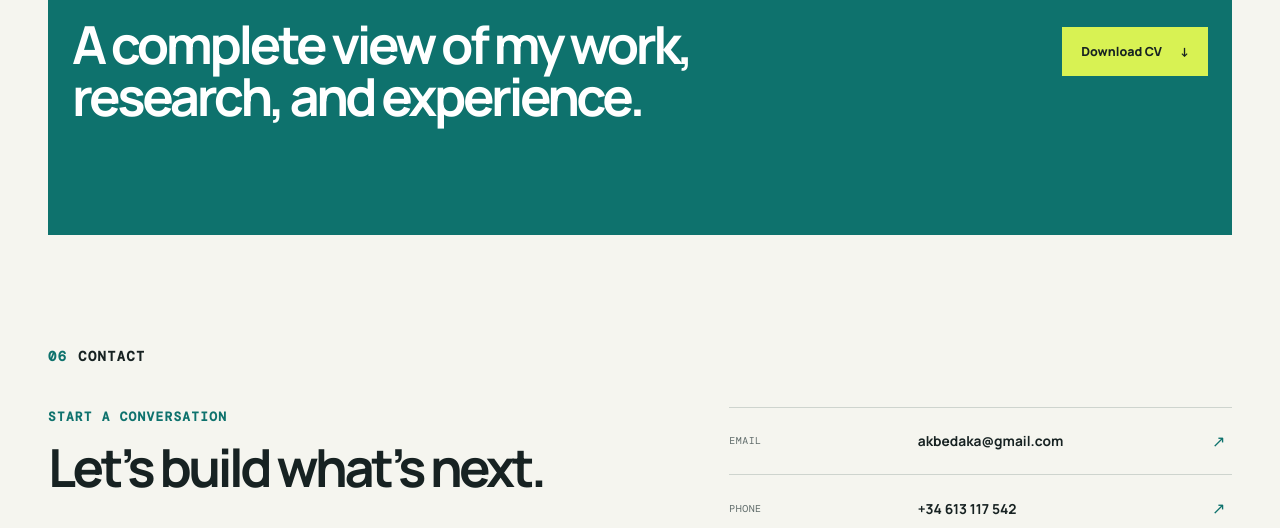
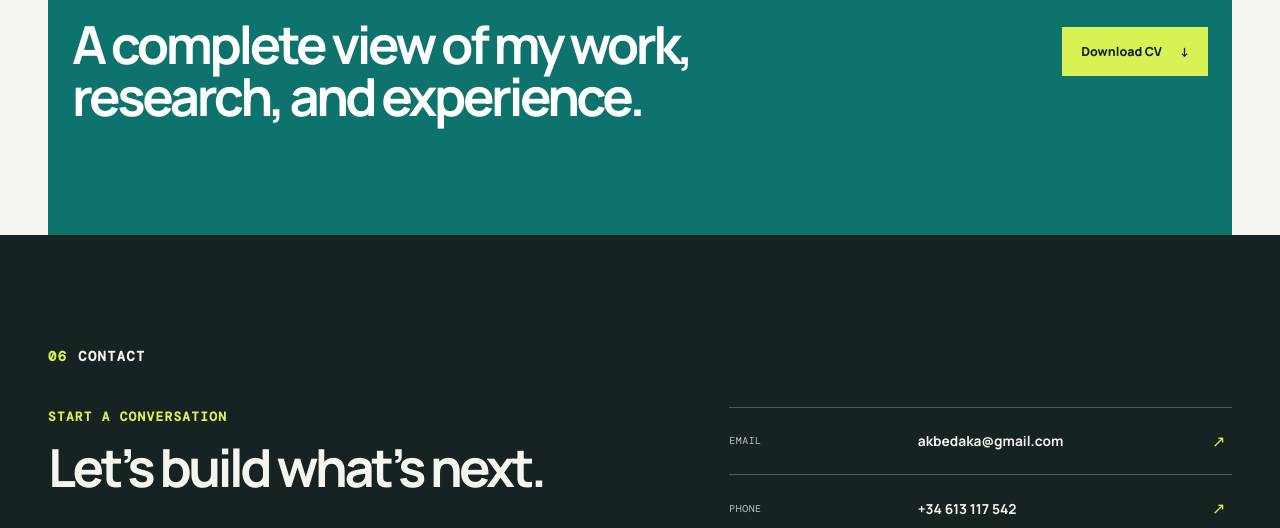
Before and after one commit to AmitBedaka/website-design-amit, a plain HTML site: page index.html in a window 1280 px wide. Shown: the part 8022-8550 px from the top of the page. Drawn offline with nearby package versions, Linux system fonts and the light colour scheme.

Commit message:
Contact section background update

```diff
--- a/index.html
+++ b/index.html
@@ -8,7 +8,7 @@
     <link rel="preconnect" href="https://fonts.googleapis.com" />
     <link rel="preconnect" href="https://fonts.gstatic.com" crossorigin />
     <link href="https://fonts.googleapis.com/css2?family=DM+Mono:wght@400;500&family=Manrope:wght@400;500;600;700;800&family=Source+Serif+4:opsz,wght@8..60,500;8..60,600&display=swap" rel="stylesheet" />
-    <link rel="stylesheet" href="styles.css?v=20260912" />
+    <link rel="stylesheet" href="styles.css?v=20260912-contact" />
   </head>
   <body>
     <a class="skip-link" href="#main">Skip to content</a>
@@ -114,9 +114,9 @@
 
       <section id="cv" class="section cv-band reveal"><div><p class="eyebrow"><span></span> CURRICULUM VITAE</p><h2>A complete view of my work, research, and experience.</h2></div><a class="button button-light" href="Amit_Kumar_Bedaka.pdf" download="Amit_Kumar_Bedaka_CV.pdf">Download CV <span>↓</span></a></section>
 
-      <section id="contact" class="section contact">
-        <div class="section-label reveal"><span>06</span><p>Contact</p></div>
-        <div class="contact-grid"><div class="reveal"><p class="kicker">Start a conversation</p><h2>Let’s build what’s next.</h2><p class="contact-lede">I welcome conversations around robotics research, industrial automation, collaboration, and speaking opportunities.</p></div><div class="contact-links reveal"><a href="mailto:akbedaka@gmail.com"><span>Email</span><strong>akbedaka@gmail.com</strong><i>↗</i></a><a href="tel:+34613117542"><span>Phone</span><strong>+34 613 117 542</strong><i>↗</i></a><a href="https://www.linkedin.com/in/amitkumarbedaka" target="_blank" rel="noopener noreferrer"><span>LinkedIn</span><strong>linkedin.com/in/amitkumarbedaka</strong><i>↗</i></a></div></div>
+      <section id="contact" class="section contact" style="width:100%;margin:0;background:#172222;color:#f5f5ef;padding:112px max(48px,calc((100% - 1360px)/2))">
+        <div class="section-label reveal"><span style="color:#d8f253">06</span><p>Contact</p></div>
+        <div class="contact-grid"><div class="reveal"><p class="kicker" style="color:#d8f253">Start a conversation</p><h2>Let’s build what’s next.</h2><p class="contact-lede" style="color:#bfc7c3">I welcome conversations around robotics research, industrial automation, collaboration, and speaking opportunities.</p></div><div class="contact-links reveal" style="border-color:rgba(255,255,255,.25)"><a href="mailto:akbedaka@gmail.com" style="color:#f5f5ef;border-color:rgba(255,255,255,.25)"><span style="color:#bfc7c3">Email</span><strong>akbedaka@gmail.com</strong><i style="color:#d8f253">↗</i></a><a href="tel:+34613117542" style="color:#f5f5ef;border-color:rgba(255,255,255,.25)"><span style="color:#bfc7c3">Phone</span><strong>+34 613 117 542</strong><i style="color:#d8f253">↗</i></a><a href="https://www.linkedin.com/in/amitkumarbedaka" target="_blank" rel="noopener noreferrer" style="color:#f5f5ef;border-color:rgba(255,255,255,.25)"><span style="color:#bfc7c3">LinkedIn</span><strong>linkedin.com/in/amitkumarbedaka</strong><i style="color:#d8f253">↗</i></a></div></div>
       </section>
     </main>
     <button class="portfolio-assistant-toggle" type="button" aria-expanded="false" aria-controls="portfolio-assistant"><span aria-hidden="true">✦</span> Ask about Amit’s work</button>
```
